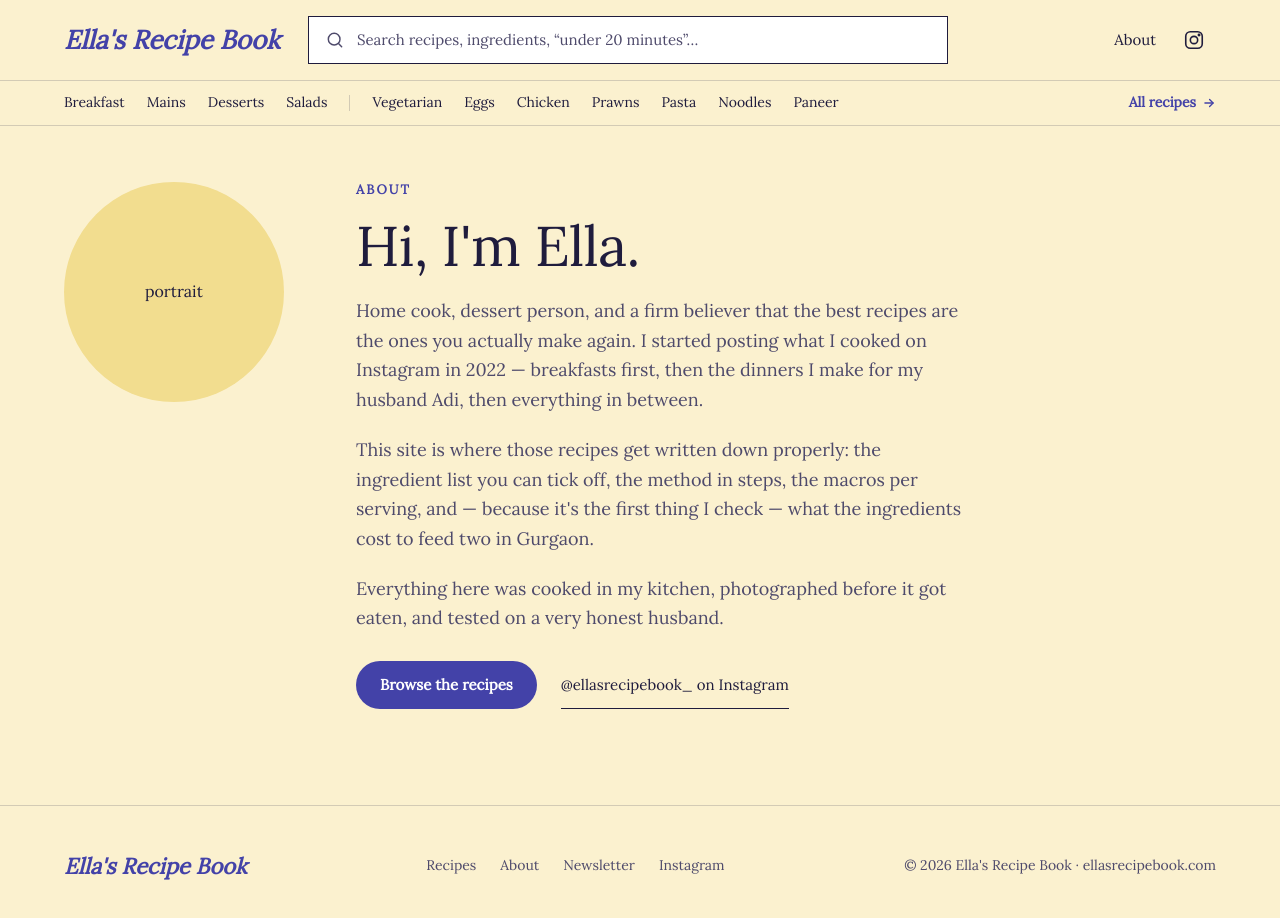
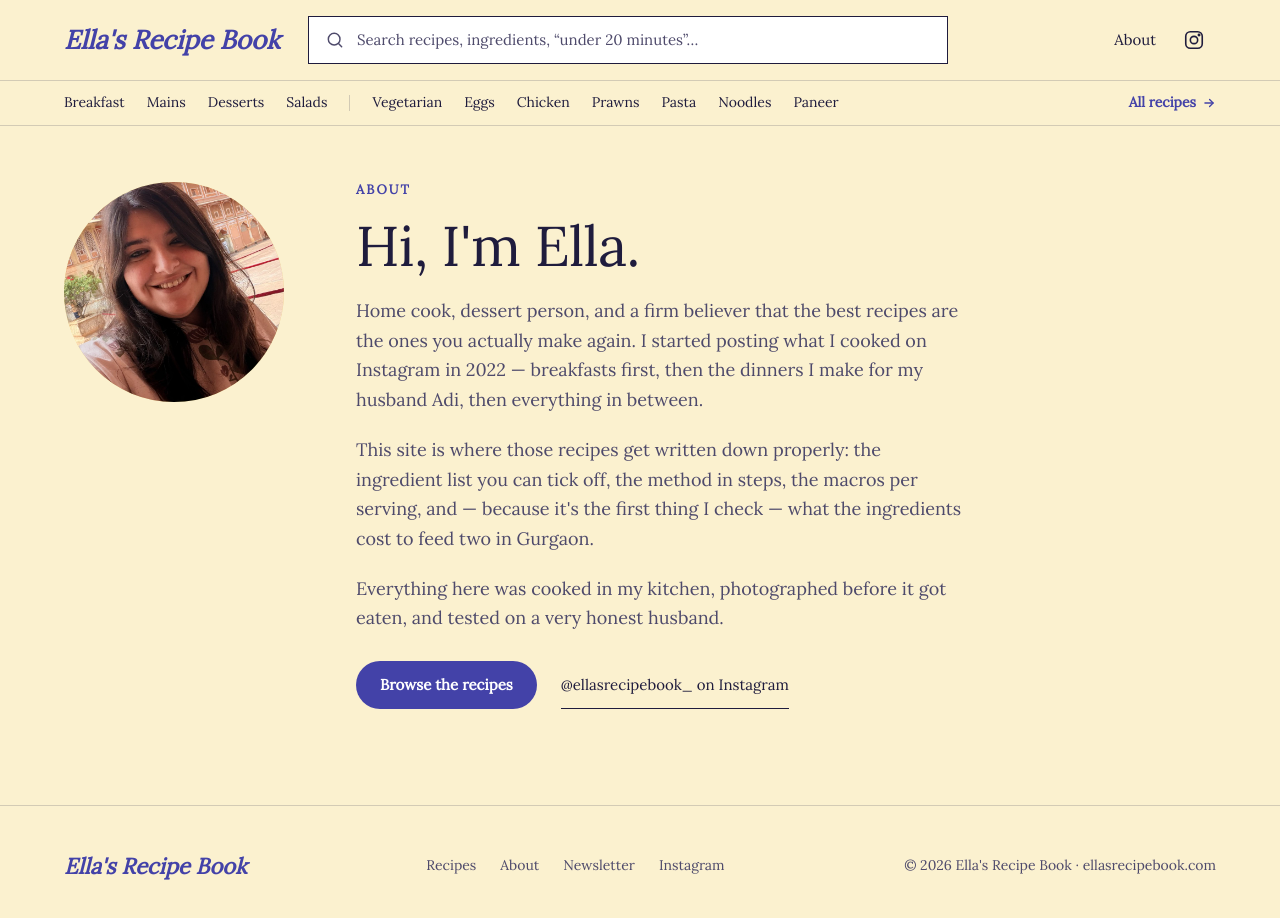
Before and after one commit to divyaella/ellasrecipebook, an Astro site: page /about in a window 1280 px wide. Built offline with nearby package versions, Linux system fonts and the light colour scheme; Astro itself is replaced by a stand-in of ours.

Commit message:
Use Ella's new photo on About page and in the share image
Co-Authored-By: Claude Sonnet 5.5 <noreply@anthropic.com>
Claude-Session: https://claude.ai/code/session_019Ye839Fh1BVM7D94o455if

```diff
--- a/src/pages/about.astro
+++ b/src/pages/about.astro
@@ -14,7 +14,7 @@ const jsonLd = {
 <Base title="About Ella" description="Divya Ella — the home cook behind Ella's Recipe Book: healthy recipes you'll actually crave, with the macros and what the ingredients cost." jsonLd={jsonLd}>
   <section class="about-page">
     <div class="wrap">
-      <div class="portrait"><span class="cap">portrait</span></div>
+      <div class="portrait"><img src="/ella.jpg" alt="Ella smiling, in the courtyard of the City Palace, Jaipur" width="220" height="220" /></div>
       <div class="txt">
         <p class="kick">About</p>
         <h1>Hi, I'm Ella.</h1>
@@ -32,7 +32,8 @@ const jsonLd = {
 
 <style>
   .about-page .wrap { padding-top: 56px; padding-bottom: 96px; display: flex; flex-wrap: wrap; gap: 40px 72px; align-items: flex-start; }
-  .portrait { width: 220px; height: 220px; border-radius: 999px; background: var(--butter); flex: 0 0 auto; display: flex; align-items: center; justify-content: center; }
+  .portrait { width: 220px; height: 220px; border-radius: 999px; background: var(--butter); flex: 0 0 auto; overflow: hidden; }
+  .portrait img { width: 100%; height: 100%; object-fit: cover; display: block; }
   .txt { flex: 1 1 420px; min-width: 0; display: flex; flex-direction: column; gap: 20px; max-width: 62ch; }
   h1 { font-weight: 500; font-size: clamp(40px, 5vw, 56px); letter-spacing: -0.01em; line-height: 1.05; }
   .txt p:not(.kick) { font-size: 18px; line-height: 1.65; color: var(--muted); }
```
Also changed, not shown: public/ella.jpg (added), public/og-default.jpg.
